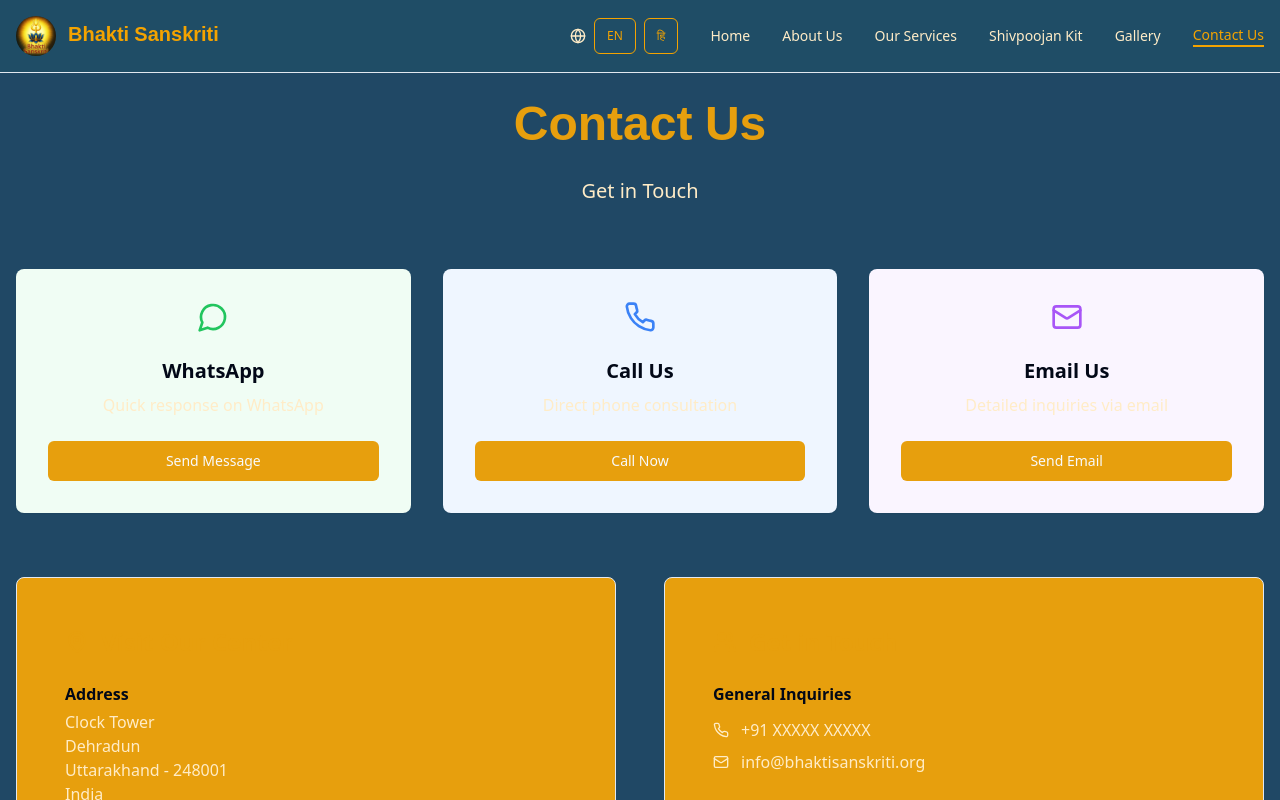
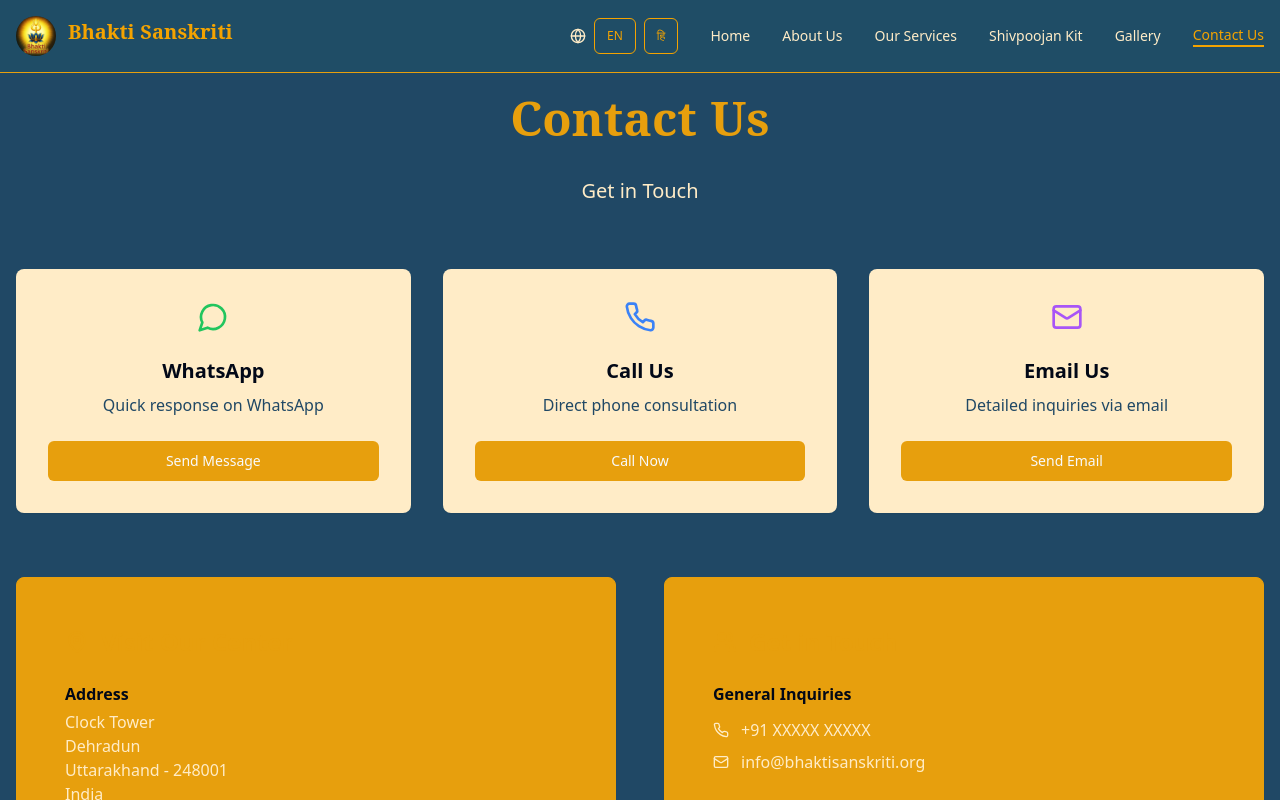
Before and after one commit to harshdeepsinghin/BhaktiSanskritiWebsite, a React (Vite) app: page /contact in a window 1280 px wide. Shown: the top 800 px of the page. Built offline with nearby package versions, Linux system fonts and the light colour scheme.

Commit message:
color done,  lang switch color left feat: Update color variables for improved theming; adjust Contact and Gallery components for consistent styling

```diff
--- a/src/index.css
+++ b/src/index.css
@@ -9,46 +9,71 @@
 @layer base {
   :root {
     /* Spiritual Orange Palette */
-    --background: 219 100% 97%; /* Light sky blue background */
-    --foreground: 222.2 84% 4.9%;
+    /* Main background color for the entire site (Shiva Blue) */
+    --background: 205 52% 26%;
+    /* Main text color for body and most content */
+    --foreground: var(--primary);
 
+    /* Card background (Saffron/Golden, matches logo/title) */
     --card: 40 89% 48%;
+    /* Card text color (dark blue, for contrast on saffron) */
     --card-foreground: 222.2 84% 4.9%;
 
+    /* Popover background (used for tooltips, dropdowns, etc.) */
     --popover: 0 0% 100%;
+    /* Popover text color */
     --popover-foreground: 222.2 84% 4.9%;
 
-    --primary: 40 89% 48%; /* Deep Sky Blue */
+    /* Primary accent color (Saffron/Golden, for buttons, links, headings) */
+    --primary: 40 89% 48%;
+    /* Text color on primary accent (dark blue, for contrast) */
     --primary-foreground: 210 40% 98%;
 
-    --secondary: 	255 0% 0%; /* Warm Orange */
+    /* Secondary color (used for subtle backgrounds, alternate accents) */
+    --secondary: 26 85% 45%;
+    /* Text color on secondary backgrounds */
     --secondary-foreground: 0 0% 100%;
 
+    /* Muted background (used for subtle UI, cards, or sections) */
     --muted: 205 52% 26;
+    /* Muted/secondary text (used for less prominent text, navbar muted, etc.) */
     --muted-foreground: 40 100% 89%;
 
-    --accent: 45 100% 75%; /* Sunlight Yellow */
+    /* Accent color (used for highlights, links, or special UI) */
+    --accent: 45 100% 75%;
+    /* Text color on accent backgrounds */
     --accent-foreground: 222.2 47.4% 11.2%;
 
+    /* Destructive color (for errors, warnings, danger buttons) */
     --destructive: 0 84.2% 60.2%;
+    /* Text color on destructive backgrounds */
     --destructive-foreground: 210 40% 98%;
 
-    --border: 214.3 31.8% 91.4%;
+    /* Border color for cards, sections, and UI elements */
+    --border: var(--primary);
+    /* Input background color */
     --input: 214.3 31.8% 91.4%;
+    /* Focus ring color for inputs/buttons */
     --ring: 211 100% 35%;
 
+    /* Border radius for cards, buttons, etc. */
     --radius: 0.5rem;
 
-    /* Shiva Blue as main background */
-    --background: 205 52% 26%; /* Shiva Blue #1F4D66 */
-
+    /* Sidebar background color */
     --sidebar-background: 0 0% 98%;
+    /* Sidebar text color */
     --sidebar-foreground: 240 5.3% 26.1%;
+    /* Sidebar primary accent */
     --sidebar-primary: 240 5.9% 10%;
+    /* Sidebar primary text */
     --sidebar-primary-foreground: 0 0% 98%;
+    /* Sidebar accent background */
     --sidebar-accent: 240 4.8% 95.9%;
+    /* Sidebar accent text */
     --sidebar-accent-foreground: 240 5.9% 10%;
-    --sidebar-border: 220 13% 91%;
+    /* Sidebar border color */
+    --sidebar-border: var(--primary);
+    /* Sidebar ring/focus color */
     --sidebar-ring: 217.2 91.2% 59.8%;
   }
 
@@ -77,7 +102,7 @@
     --destructive: 0 62.8% 30.6%;
     --destructive-foreground: 210 40% 98%;
 
-    --border: 217.2 32.6% 17.5%;
+    --border: var(--primary);
     --input: 217.2 32.6% 17.5%;
     --ring: 212.7 26.8% 83.9%;
     --sidebar-background: 240 5.9% 10%;
@@ -86,7 +111,7 @@
     --sidebar-primary-foreground: 0 0% 100%;
     --sidebar-accent: 240 3.7% 15.9%;
     --sidebar-accent-foreground: 240 4.8% 95.9%;
-    --sidebar-border: 240 3.7% 15.9%;
+    --sidebar-border: var(--primary);
     --sidebar-ring: 217.2 91.2% 59.8%;
   }
 }
--- a/src/pages/Contact.tsx
+++ b/src/pages/Contact.tsx
@@ -14,7 +14,7 @@ const Contact = () => {
       description: 'Quick response on WhatsApp',
       action: 'Send Message',
       link: 'https://wa.me/917017075603',
-      color: 'bg-green-50 hover:bg-green-100'
+      color: 'bg-muted-foreground'
     },
     {
       icon: <Phone className="w-8 h-8 text-blue-500" />,
@@ -22,7 +22,7 @@ const Contact = () => {
       description: 'Direct phone consultation',
       action: 'Call Now',
       link: 'tel:+917017075603',
-      color: 'bg-blue-50 hover:bg-blue-100'
+      color: 'bg-muted-foreground'
     },
     {
       icon: <Mail className="w-8 h-8 text-purple-500" />,
@@ -30,7 +30,7 @@ const Contact = () => {
       description: 'Detailed inquiries via email',
       action: 'Send Email',
       link: 'mailto:info@bhaktisanskriti.org',
-      color: 'bg-purple-50 hover:bg-purple-100'
+      color: 'bg-muted-foreground'
     }
   ];
 
@@ -62,7 +62,7 @@ const Contact = () => {
                   {method.icon}
                 </div>
                 <h3 className="text-xl font-semibold mb-2">{method.title}</h3>
-                <p className="text-muted-foreground mb-6">{method.description}</p>
+                <p className="text-background mb-6">{method.description}</p>
                 <a href={method.link}>
                   <Button variant="default" className="w-full">
                     {method.action}
--- a/src/pages/Gallery.tsx
+++ b/src/pages/Gallery.tsx
@@ -146,7 +146,7 @@ const Gallery = () => {
                     className="w-full h-full object-cover"
                   />
                   <div className="absolute inset-0 bg-black bg-opacity-30 flex items-center justify-center group-hover:bg-opacity-50 transition-all">
-                    <div className="w-16 h-16 bg-white bg-opacity-80 rounded-full flex items-center justify-center">
+                    <div className="w-16 h-16 bg-white bg-opacity-80 rounded-full flex items-center justify-center ">
                       <Play className="w-8 h-8 text-primary ml-1" />
                     </div>
                   </div>
@@ -155,8 +155,9 @@ const Gallery = () => {
                   <h3 className="font-semibold text-lg mb-2">{video.title}</h3>
                   <p className="text-muted-foreground text-sm mb-3">{video.description}</p>
                   <Button
-                    variant="outline"
+                    variant="secondary"
                     size="sm"
+                    className="bg-secondary text-secondary-foreground border-none"
                     onClick={() => window.open(`https://youtube.com/watch?v=${video.youtubeId}`, '_blank')}
                   >
                     <Play className="w-4 h-4 mr-2" />
--- a/tailwind.config.ts
+++ b/tailwind.config.ts
@@ -19,8 +19,8 @@ export default {
 		},
 		extend: {
 			fontFamily: {
-				'sanskrit': ['Noto Sans Devanagari', 'sans-serif'],
-				'serif-sanskrit': ['Noto Serif Devanagari', 'serif'],
+				'sanskrit': ['Noto Serif Devanagari', 'Noto Serif'],
+				'serif-sanskrit': ['Noto Serif Devanagari', 'Noto Serif'],
 			},
 			backgroundImage: {
 				'gradient-spiritual': 'var(--gradient-spiritual)',
```
Also changed, not shown: src/contexts/LanguageContext.tsx (line endings or trailing spaces).
